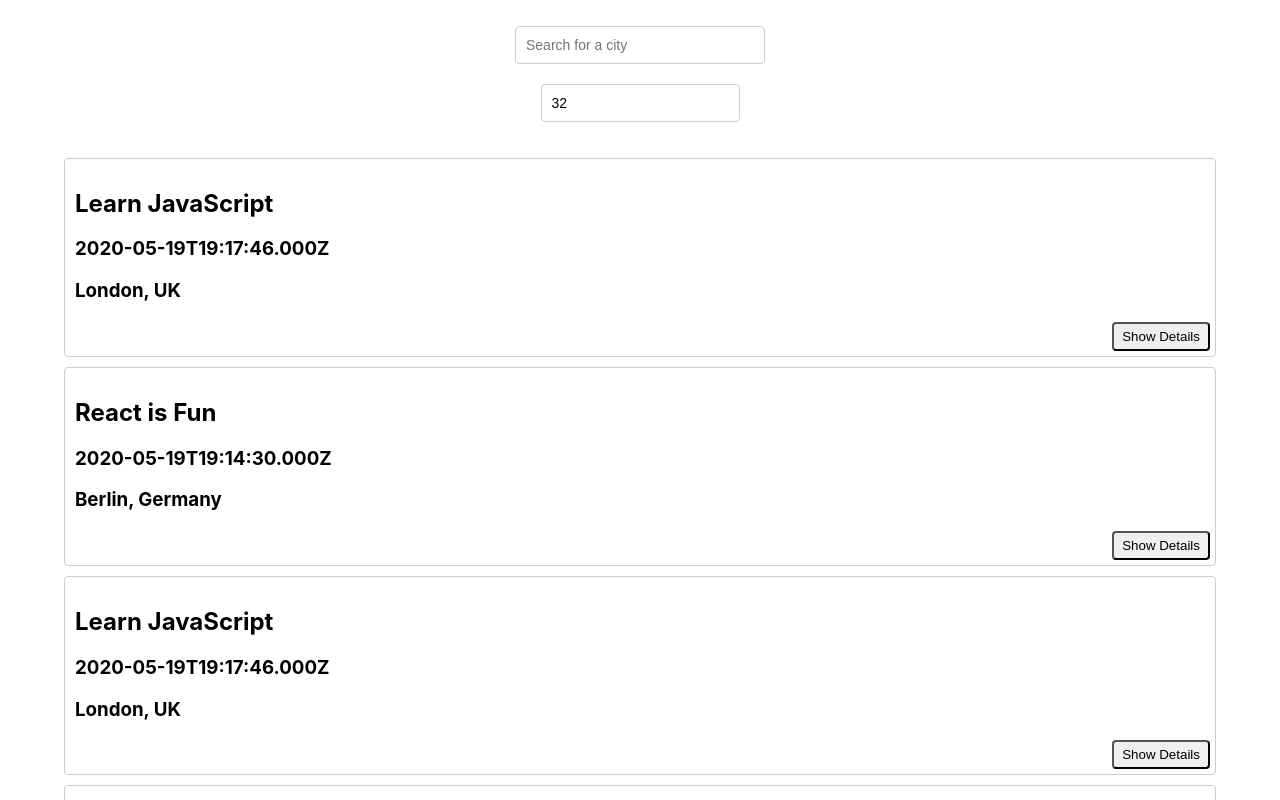
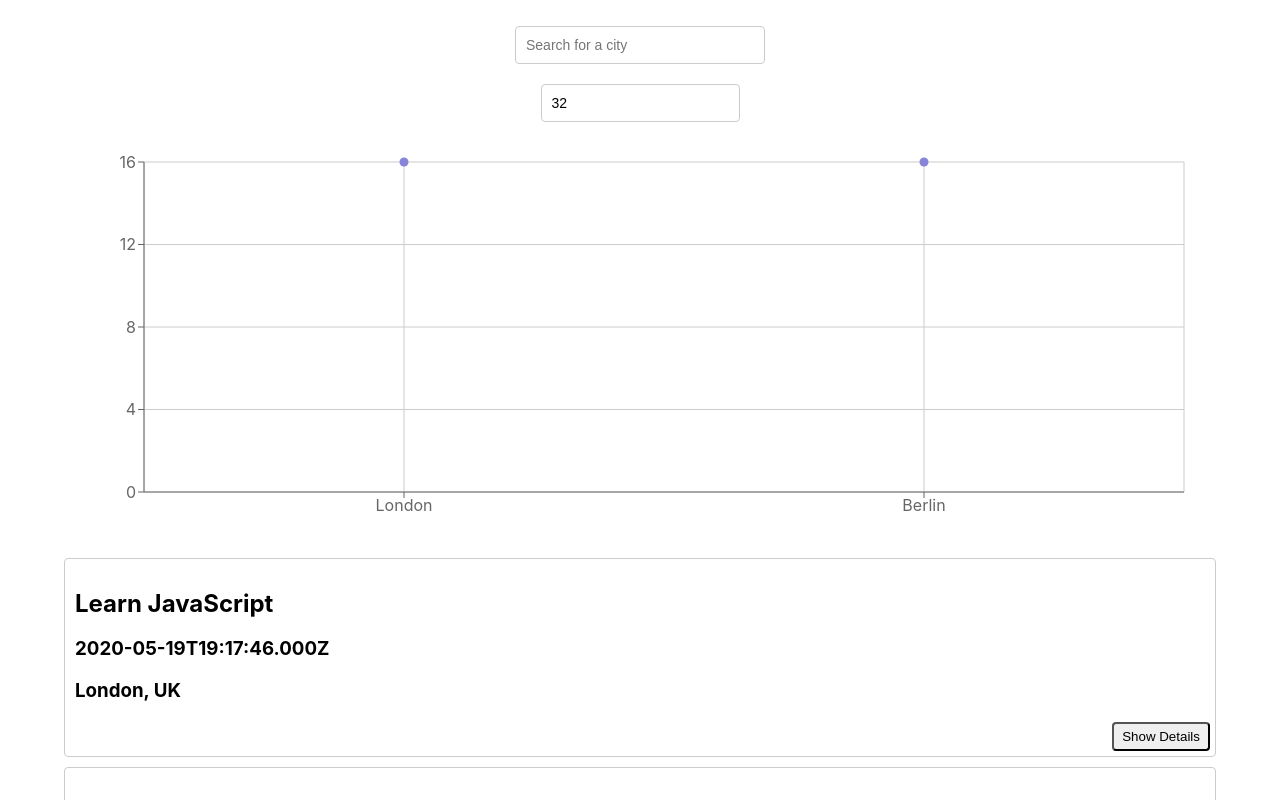
Before and after one commit to uaaron/meet, a React (Create React App) app: page / in a window 1280 px wide. Shown: the top 800 px of the page. Built offline with nearby package versions, Linux system fonts and the light colour scheme; what atatus-spa would draw is missing.

Commit message:
added CityEventsChart component

```diff
--- a/package.json
+++ b/package.json
@@ -12,6 +12,7 @@
     "react": "^18.2.0",
     "react-dom": "^18.2.0",
     "react-scripts": "5.0.1",
+    "recharts": "^2.12.2",
     "web-vitals": "^2.1.4",
     "workbox-background-sync": "^6.6.0",
     "workbox-broadcast-update": "^6.6.0",
--- a/src/App.js
+++ b/src/App.js
@@ -2,6 +2,7 @@ import CitySearch from './components/CitySearch';
 import EventList from './components/EventList';
 import NumberOfEvents from './components/NumberOfEvents';
 import { InfoAlert, ErrorAlert, WarningAlert } from './components/Alert';
+import CityEventsChart from './components/CityEventsChart';
 import { extractLocations, getEvents } from './api';
 import { useEffect, useState } from 'react';
 
@@ -51,6 +52,9 @@ function App() {
       <NumberOfEvents
         setCurrentNOE={setCurrentNOE}
         setErrorAlert={setErrorAlert} />
+      <CityEventsChart
+        allLocations={allLocations}
+        events={events} />
       <EventList events={events} />
     </div>
   );
--- /dev/null
+++ b/src/components/CityEventsChart.js
@@ -0,0 +1,47 @@
+import { useState, useEffect } from 'react';
+import {
+  ScatterChart,
+  Scatter,
+  XAxis, YAxis,
+  CartesianGrid,
+  Tooltip,
+  ResponsiveContainer
+} from 'recharts';
+
+const CityEventsChart = ({ allLocations, events }) => {
+  const [data, setData] = useState([]);
+
+  useEffect(() => {
+    setData(getData());
+  }, [`${events}`]);
+
+  const getData = () => {
+    const data = allLocations.map((location) => {
+      const count = events.filter((event) => event.location === location).length
+      const city = location.split(', ')[0]
+      return { city, count };
+    })
+    return data;
+  }
+
+  return (
+    <ResponsiveContainer width="99%" height={400}>
+      <ScatterChart
+        margin={{
+          top: 20,
+          right: 20,
+          bottom: 20,
+          left: 20,
+        }}
+      >
+        <CartesianGrid />
+        <XAxis type="category" dataKey="city" name="City" />
+        <YAxis type="number" dataKey="count" name="number of events" />
+        <Tooltip cursor={{ strokeDasharray: '3 3' }} />
+        <Scatter name="A school" data={data} fill="#8884d8" />
+      </ScatterChart>
+    </ResponsiveContainer>
+  )
+}
+
+export default CityEventsChart;
```
Also changed, not shown: 1 other file (tests, documents, lock files or other folders).
